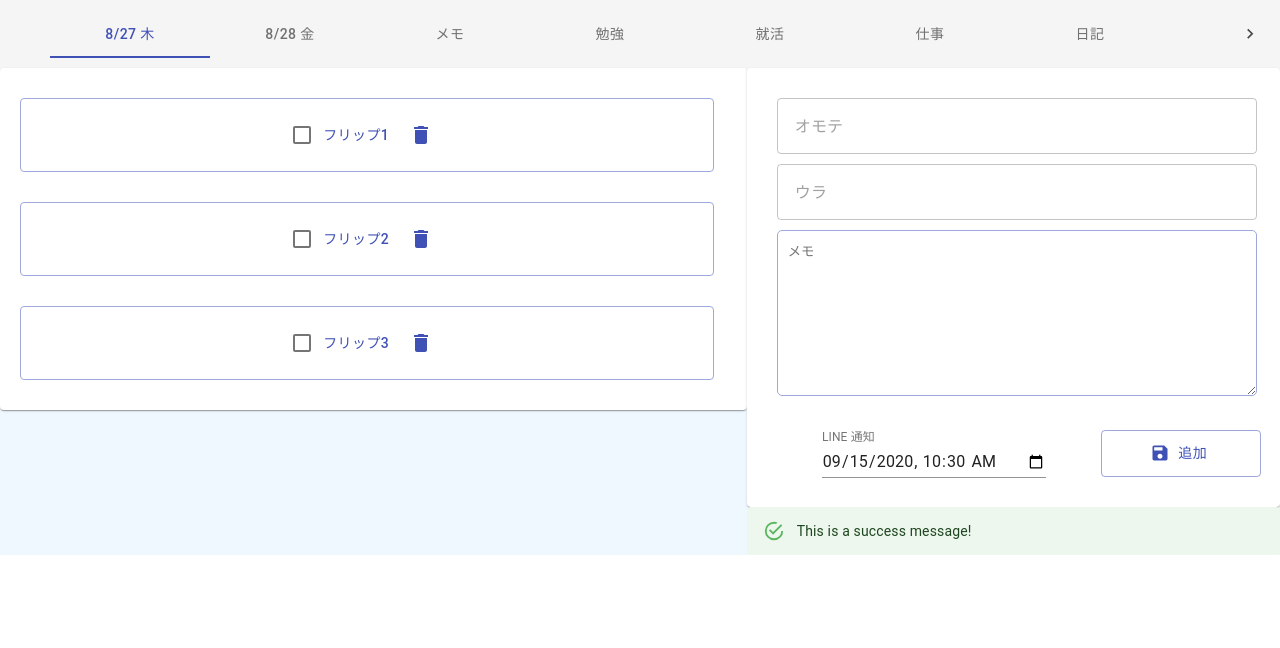
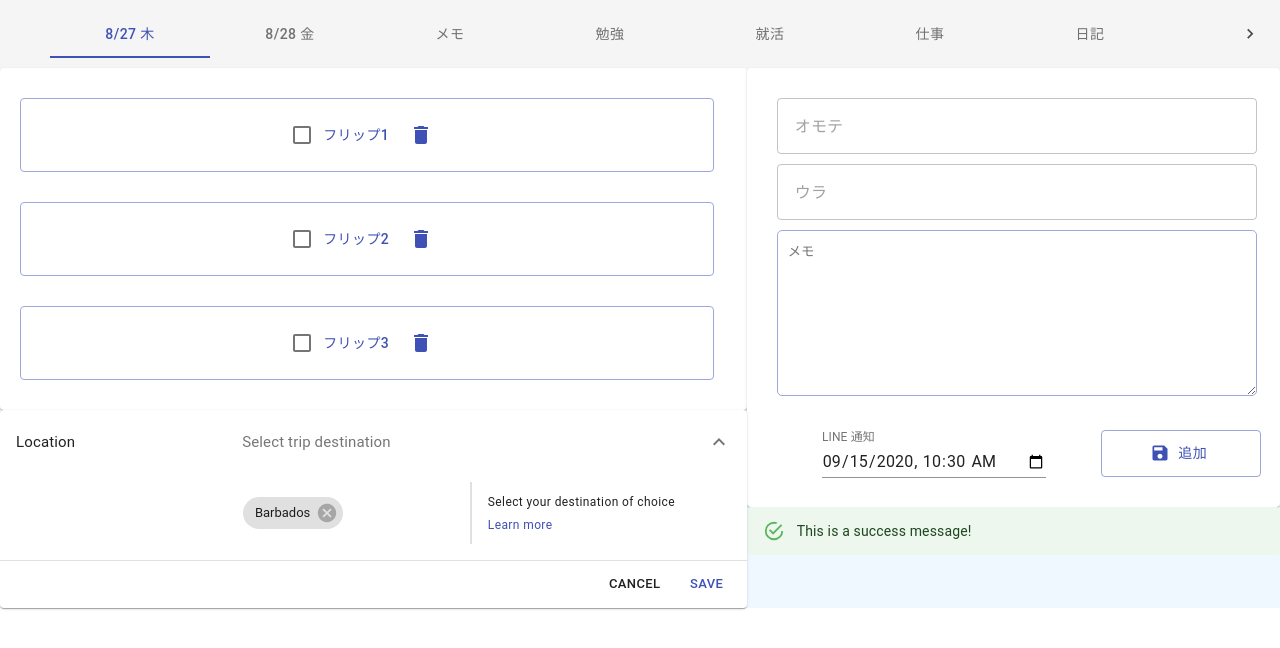
Before and after one commit to haru890/Flip_List, a React (Create React App) app in the folder react-app/: page / in a window 1280 px wide. Shown: the top 648 px of the page. Built offline with nearby package versions, Linux system fonts and the light colour scheme; no server answers.

Commit message:
accordion componentを使用するか検討中

```diff
--- a/react-app/src/components/Flips.tsx
+++ b/react-app/src/components/Flips.tsx
@@ -4,6 +4,15 @@ import { Tab as _Tab } from '../models/tab';
 import { fetchTabs } from '../api/tab';
 import DeleteAlertDialog from './DeleteAlertDialog';
 import CheckBox from './CheckBox';
+import { Theme, createStyles, makeStyles } from '@material-ui/core/styles';
+import clsx from 'clsx';
+import Accordion from '@material-ui/core/Accordion';
+import AccordionDetails from '@material-ui/core/AccordionDetails';
+import AccordionSummary from '@material-ui/core/AccordionSummary';
+import AccordionActions from '@material-ui/core/AccordionActions';
+import ExpandMoreIcon from '@material-ui/icons/ExpandMore';
+import Chip from '@material-ui/core/Chip';
+import Divider from '@material-ui/core/Divider';
 
 interface Props {
   children?: ReactNode;
@@ -50,6 +59,48 @@ const Flips=()=> {
   const [selected, setSelected] = useState<boolean>(false);
 
 
+
+  const useStyles = makeStyles((theme: Theme) =>
+  createStyles({
+    root: {
+      width: '100%',
+    },
+    heading: {
+      fontSize: theme.typography.pxToRem(15),
+    },
+    secondaryHeading: {
+      fontSize: theme.typography.pxToRem(15),
+      color: theme.palette.text.secondary,
+    },
+    icon: {
+      verticalAlign: 'bottom',
+      height: 20,
+      width: 20,
+    },
+    details: {
+      alignItems: 'center',
+    },
+    column: {
+      flexBasis: '33.33%',
+    },
+    helper: {
+      borderLeft: `2px solid ${theme.palette.divider}`,
+      padding: theme.spacing(1, 2),
+    },
+    link: {
+      color: theme.palette.primary.main,
+      textDecoration: 'none',
+      '&:hover': {
+        textDecoration: 'underline',
+      },
+    },
+  }),
+);
+
+  const classes = useStyles();
+
+
+
   return (
     <>
     <Root>
@@ -69,6 +120,48 @@ const Flips=()=> {
         <CheckBox />フリップ3<DeleteAlertDialog />
       </Button>
     </Root>
+
+
+    <div className={classes.root}>
+      <Accordion defaultExpanded>
+        <AccordionSummary
+          expandIcon={<ExpandMoreIcon />}
+          aria-controls="panel1c-content"
+          id="panel1c-header"
+        >
+          <div className={classes.column}>
+            <Typography className={classes.heading}>Location</Typography>
+          </div>
+          <div className={classes.column}>
+            <Typography className={classes.secondaryHeading}>Select trip destination</Typography>
+          </div>
+        </AccordionSummary>
+        <AccordionDetails className={classes.details}>
+          <div className={classes.column} />
+          <div className={classes.column}>
+            <Chip label="Barbados" onDelete={() => {}} />
+          </div>
+          <div className={clsx(classes.column, classes.helper)}>
+            <Typography variant="caption">
+              Select your destination of choice
+              <br />
+              <a href="#secondary-heading-and-columns" className={classes.link}>
+                Learn more
+              </a>
+            </Typography>
+          </div>
+        </AccordionDetails>
+        <Divider />
+        <AccordionActions>
+          <Button size="small">Cancel</Button>
+          <Button size="small" color="primary">
+            Save
+          </Button>
+        </AccordionActions>
+      </Accordion>
+    </div>
+
+
     </>
   );
 }
```
